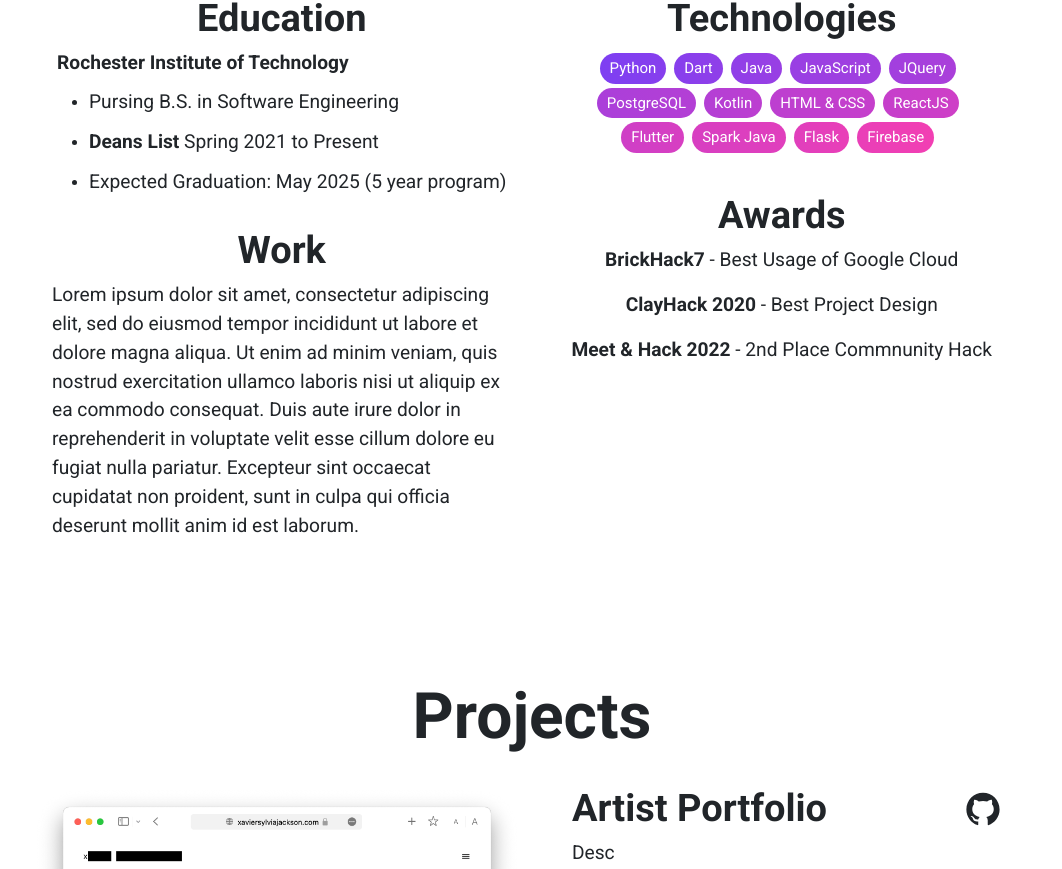
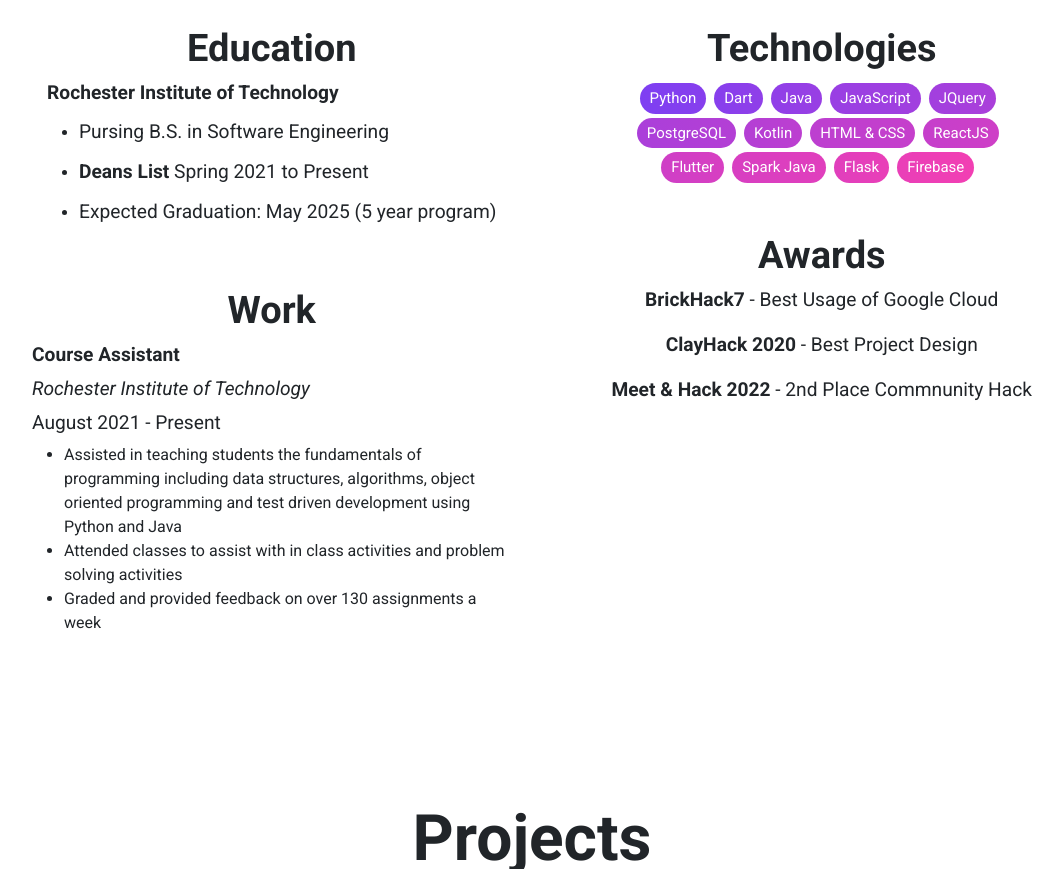
Before and after one commit to devkav/personalWebsite, a React (Create React App) app: page / in a window 1280 px wide. Shown: the part 1771-2640 px from the top of the page, without its empty margins (108-1170 px from the left). Built offline with nearby package versions, Linux system fonts and the light colour scheme.

Commit message:
updated experience section

```diff
--- a/src/pages/Experience.jsx
+++ b/src/pages/Experience.jsx
@@ -51,12 +51,27 @@
                         </div>
                         <div id="work" className="experience-section">
                             <h3>Work</h3>
-                            <p>
-                                Lorem ipsum dolor sit amet, consectetur adipiscing elit, sed do eiusmod tempor incididunt ut labore et dolore magna aliqua. Ut enim ad minim veniam, quis nostrud exercitation ullamco laboris nisi ut aliquip ex ea commodo consequat. Duis aute irure dolor in reprehenderit in voluptate velit esse cillum dolore eu fugiat nulla pariatur. Excepteur sint occaecat cupidatat non proident, sunt in culpa qui officia deserunt mollit anim id est laborum.
-                            </p>
+                            <div className='work-content'>
+                                <p><b>Course Assistant</b></p>
+                                <p><i>Rochester Institute of Technology</i></p>
+                                <p>August 2021 - Present</p>
+                                <ul>
+                                    <li>
+                                        Assisted in teaching students the fundamentals of programming including data
+                                        structures, algorithms, object oriented programming and test driven development
+                                        using Python and Java
+                                    </li>
+                                    <li>
+                                        Attended classes to assist with in class activities and problem solving activities
+                                    </li>
+                                    <li>
+                                        Graded and provided feedback on over 130 assignments a week
+                                    </li>
+                                </ul>
+                            </div>
                         </div>
                     </div>
-                    <div id="right-panel" className="experience-section">
+                    <div id="right-panel">
                         <div id="technologies" className="experience-section">
                             <h3>Technologies</h3>
                             <div className="chips-container">
--- a/src/pages/Projects.jsx
+++ b/src/pages/Projects.jsx
@@ -6,7 +6,17 @@
     {
         title: "Artist Portfolio",
         image: "xsjScreenshot.png",
-        description: ["Desc"],
+        description: [
+            `This project is a website and digital portfolio that I built for a
+            friend of mine. The design of the site was a collaborative effort, with
+            most of the main decisions being made by them. The site is designed to
+            display art work in a unique and customizable way. I built an admin page
+            that allows the artist to upload and edit the content of the site at
+            any time.`,
+            `The site was built using ReactJS for the front end. The back end uses
+            Firebase to store image metadata and Amazon Web Service’s S3 to host the
+            images.`
+        ],
         tags: ["ReactJS", "Firebase", "AWS S3", "Web Development"],
         githubLink: "https://github.com/DevanTurtle7/xavier-portfolio"
     }, {
--- a/src/style/Experience.css
+++ b/src/style/Experience.css
@@ -2,7 +2,8 @@
     display: flex;
     flex-flow: column;
     align-items: center;
-    margin: 20px;
+    margin-top: 50px;
+    margin-bottom: 50px;
 }
 
 #left-panel {
@@ -43,7 +44,7 @@
     text-align: center;
 }
 
-@media screen and (max-width: 1000px) {
+@media screen and (max-width: 850px) {
     #left-panel {
         grid-column: 1;
         grid-row: 1;
@@ -53,10 +54,15 @@
         grid-column: 1;
         grid-row: 2;
     }
+}
 
-    .experience-container {
-        margin-left: 60px;
-        margin-right: 60px;
+@media screen and (min-width: 850px) {
+    #left-panel {
+        margin-right: 50px;
+    }
+
+    #right-panel {
+        margin-left: 50px;
     }
 }
 
@@ -76,3 +82,9 @@
 .education-container ul {
     margin-bottom: 5px;
 }
+
+.work-content p {
+    margin-bottom: 5px;
+    width: 100%;
+    max-width: 600px;
+}
```
